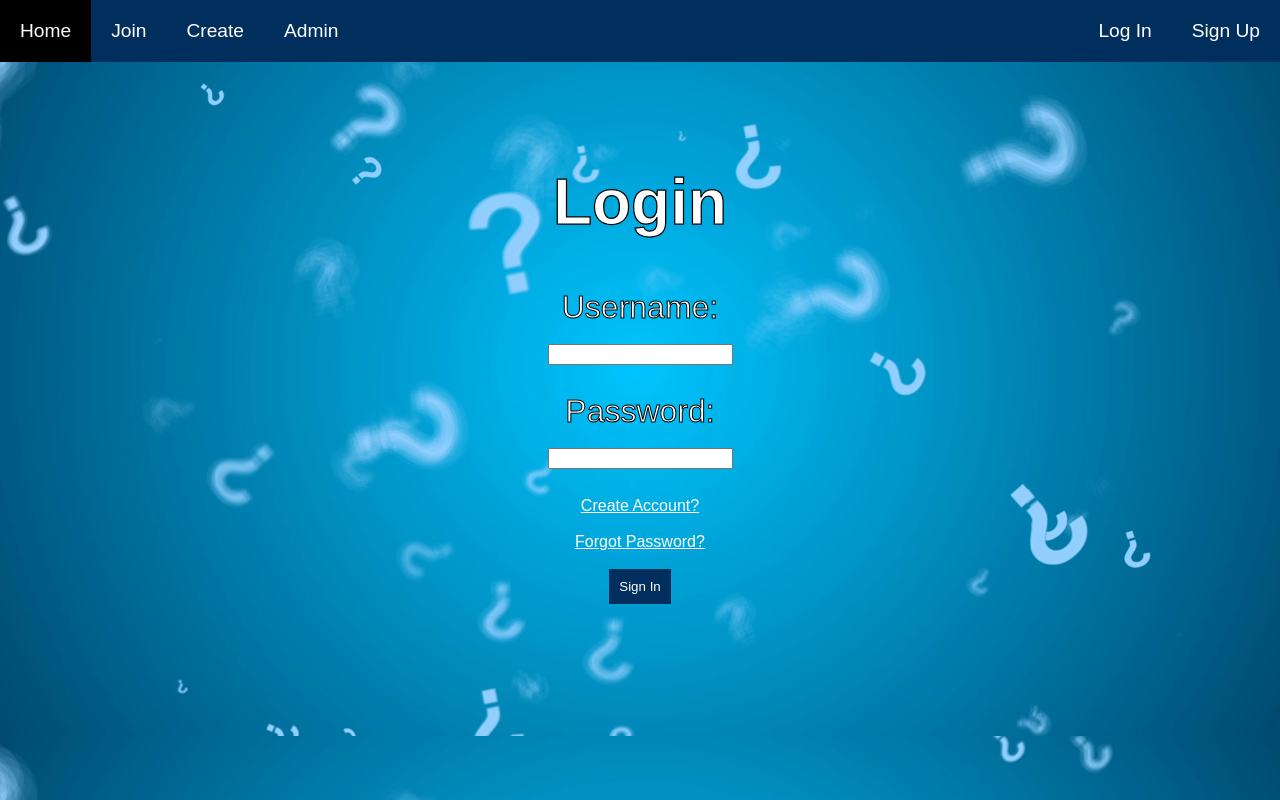
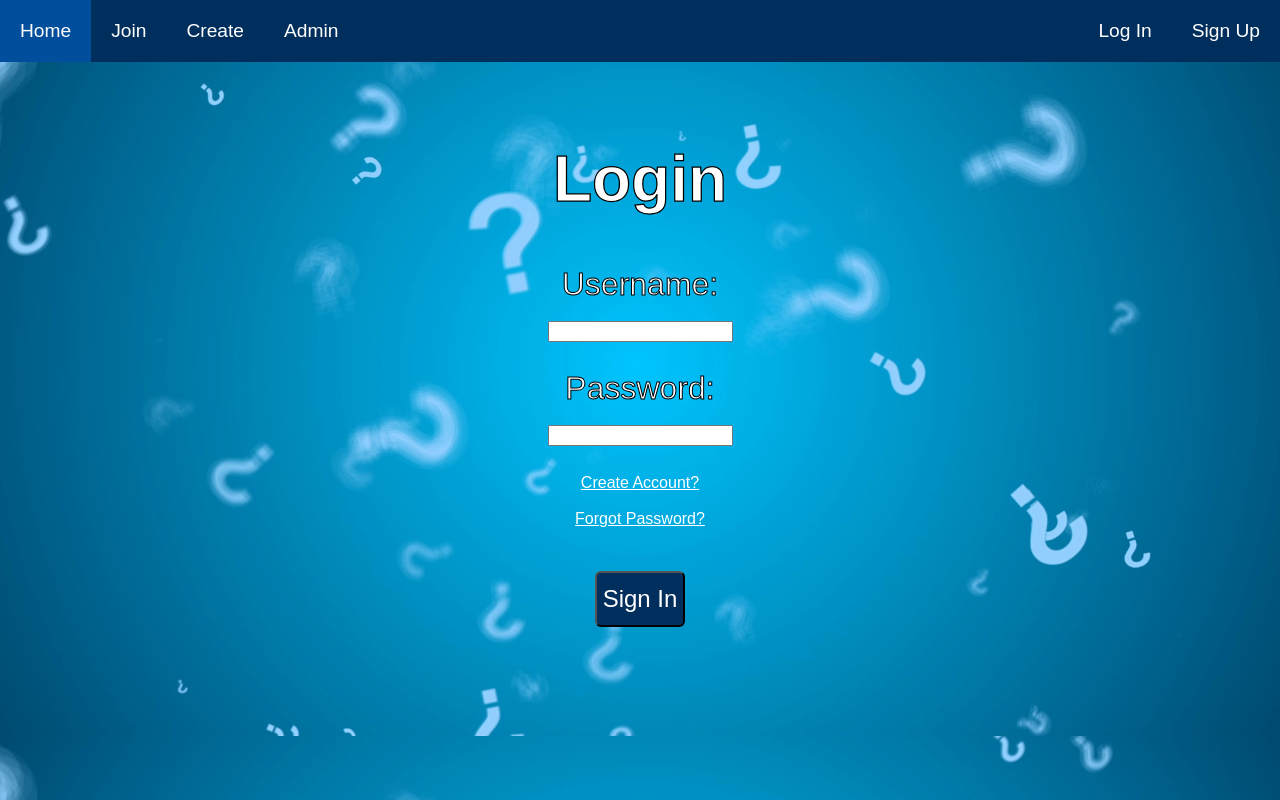
Before and after one commit to milesHerrick/quiz-project, a PHP site: page /login.html in a window 1280 px wide. Run offline with PHP 8.4, Linux system fonts and the light colour scheme.

Commit message:
changed button formatting and nav bar colors

```diff
--- a/create.css
+++ b/create.css
@@ -93,11 +93,11 @@ textarea{
 }
 
 #addCheck:hover{
-    background-color: black;
+    background-color: #004e9c;
 }
 
 input[type=submit]:hover{
-    background-color: black;
+    background-color: #004e9c;
 }
 
 form{
--- a/global.css
+++ b/global.css
@@ -45,7 +45,7 @@ li a{
     float: right;
 }
 li a:hover{
-    background-color: black;
+    background-color: #004e9c;
 }
 
 h1{
--- a/home.css
+++ b/home.css
@@ -23,10 +23,9 @@ p {
 }
 
 #joinbtn, #createbtn{
-    padding: 10px;
+    margin: 10px;
     background-color: #002f5d;
     color: #FFFFFF;
-    border: 0;
     font-size: x-large;
     margin: 10px;
     box-sizing: content-box;
@@ -36,7 +35,7 @@ p {
 }
 
 #createbtn:hover, #joinbtn:hover{
-    background-color: black;
+    background-color: #004e9c;
 }
 
 #homeCard {
--- a/join.css
+++ b/join.css
@@ -50,7 +50,7 @@ form{
 }
 
 #submit:hover{
-  background-color: black;
+  background-color: #004e9c;
 }
 
 h2{
--- a/login.css
+++ b/login.css
@@ -82,14 +82,18 @@ form{
 }
 
 input[type=submit]{
-    padding: 10px;
+    margin: 10px;
+    box-sizing: content-box;
+    font-size: 1.5em;
     background-color: #002f5d;
-    color: white;
-    border: 0;
+    color:white;
+    border-radius: .25em;
+    height: 50px;
+    margin-top: 25px;
 }
 
 input[type=submit]:hover{
-    background-color: black;
+    background-color: #004e9c;
 }
 
 body{
```
Also changed, not shown: signup.css (+10 -6 lines).
